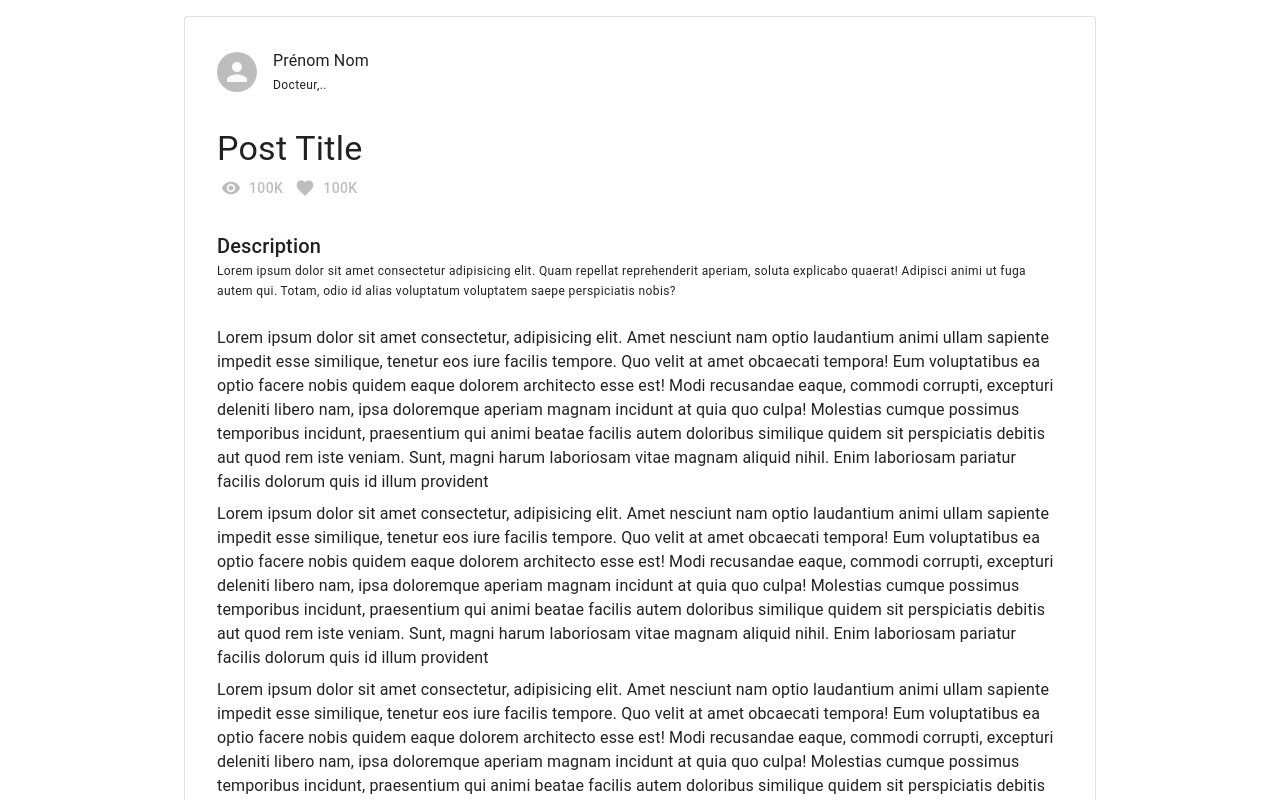
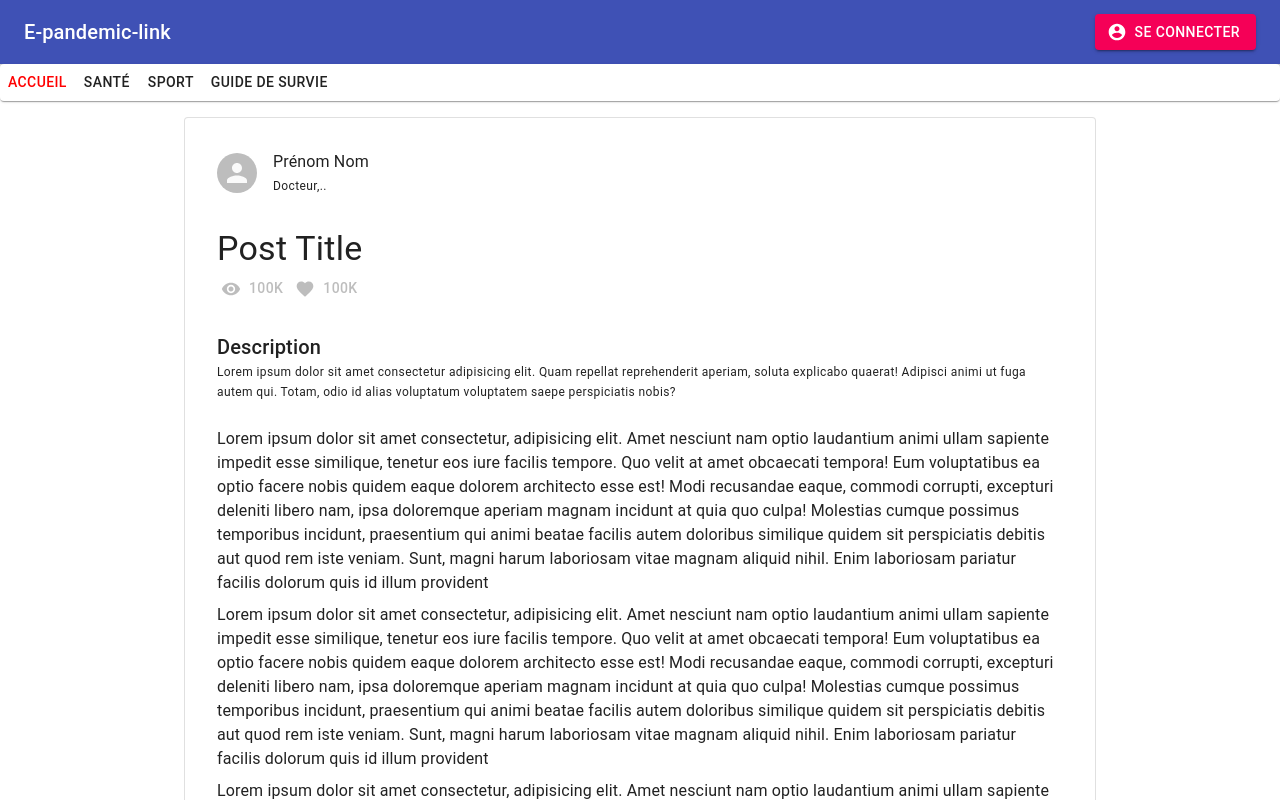
Before and after one commit to andolalaina/react-e-pandemic-link, a React (Create React App) app: page / in a window 1280 px wide. Shown: the top 800 px of the page. Built offline with nearby package versions, Linux system fonts and the light colour scheme.

Commit message:
Added header component

```diff
--- a/src/App.tsx
+++ b/src/App.tsx
@@ -1,11 +1,19 @@
 import React from 'react';
-import Post from './components/Post'
-import Comment from './components/Comment'
+import Post from './components/Post';
+import Comment from './components/Comment';
+import Header from './components/Header';
 
-export default function ButtonAppBar() {
+import { AppBar, Button, createStyles, makeStyles, Paper, Theme, Toolbar, Typography, Tabs, Tab, Grid } from '@material-ui/core';
+import { AccountCircle, Menu } from '@material-ui/icons';
 
+const useStyles = makeStyles((theme: Theme) => createStyles({
+}));
+
+export default function App() {
+  const classes = useStyles();
   return (
     <div>
+      <Header/>
       <Post></Post>
       <Post>
         <Comment/>
--- /dev/null
+++ b/src/components/Header.tsx
@@ -0,0 +1,48 @@
+import React from 'react';
+
+import { AppBar, Button, createStyles, makeStyles, Paper, Theme, Toolbar, Typography, Tabs, Tab, Grid } from '@material-ui/core';
+import { AccountCircle, Menu } from '@material-ui/icons';
+
+const useStyles = makeStyles((theme: Theme) => createStyles({
+  btnActive: {
+    color: "red"
+  },
+  menuButton: {
+    marginRight: theme.spacing(2),
+  },
+  title: {
+    flexGrow: 1,
+  },
+}));
+
+export default function App() {
+  const classes = useStyles();
+  return (
+    <header>
+      <AppBar position="static">
+        <Toolbar className="toolBar">
+          <Typography variant="h6" className={classes.title}>
+            E-pandemic-link
+          </Typography>
+          <Button variant="contained" color="secondary" startIcon={<AccountCircle/>}>Se connecter</Button>
+        </Toolbar>
+      </AppBar>
+      <Paper>
+        <Grid container>
+        <Button className={classes.btnActive}>
+          Accueil
+        </Button>
+        <Button>
+          Santé
+        </Button>
+        <Button>
+          Sport
+        </Button>
+        <Button>
+          Guide de Survie
+        </Button>
+        </Grid>
+      </Paper>
+    </header>
+  );
+}
```
